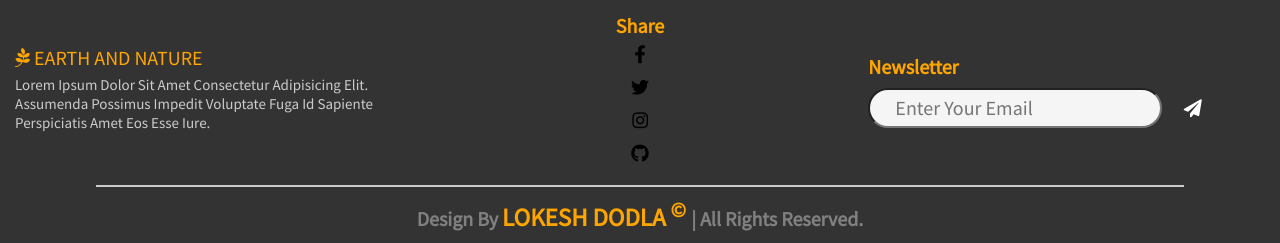
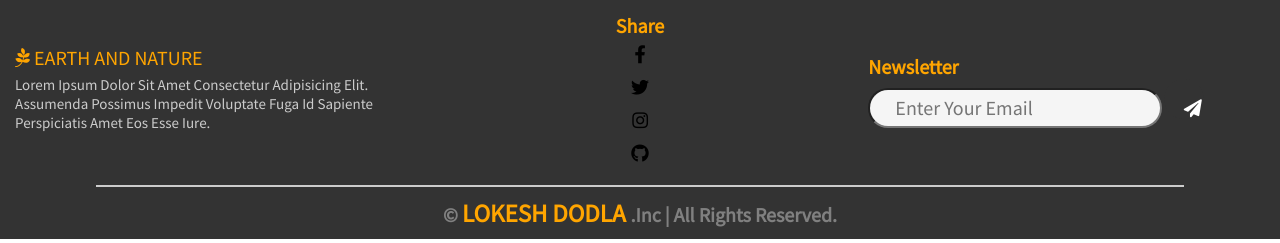
Before and after one commit to LOKESH-DODLA/LGMVIP-WebDev--task1, a plain HTML site: page index.html in a window 1280 px wide. Shown: the part 4016-4259 px from the top of the page. Drawn offline with nearby package versions, Linux system fonts and the light colour scheme.

Commit message:
Update index.html

```diff
--- a/index.html
+++ b/index.html
@@ -309,7 +309,7 @@
 
 </div>
 
-<h1 class="credit"> design by <span> LOKESH DODLA <sup>&copy;</sup> </span>  | all rights reserved. </h1>
+<h1 class="credit"> &copy; <span> LOKESH DODLA </span> .inc | All rights reserved. </h1>
 
 </section>
 
```
